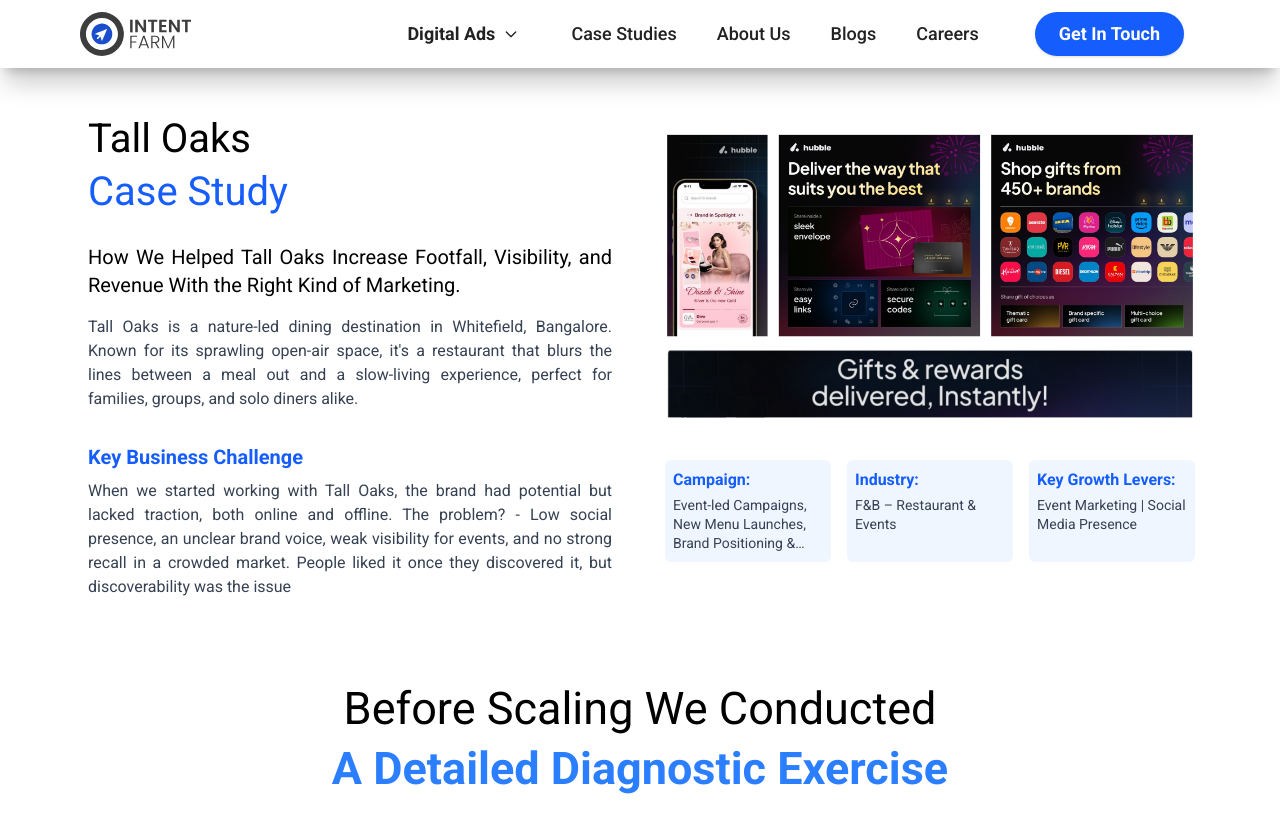
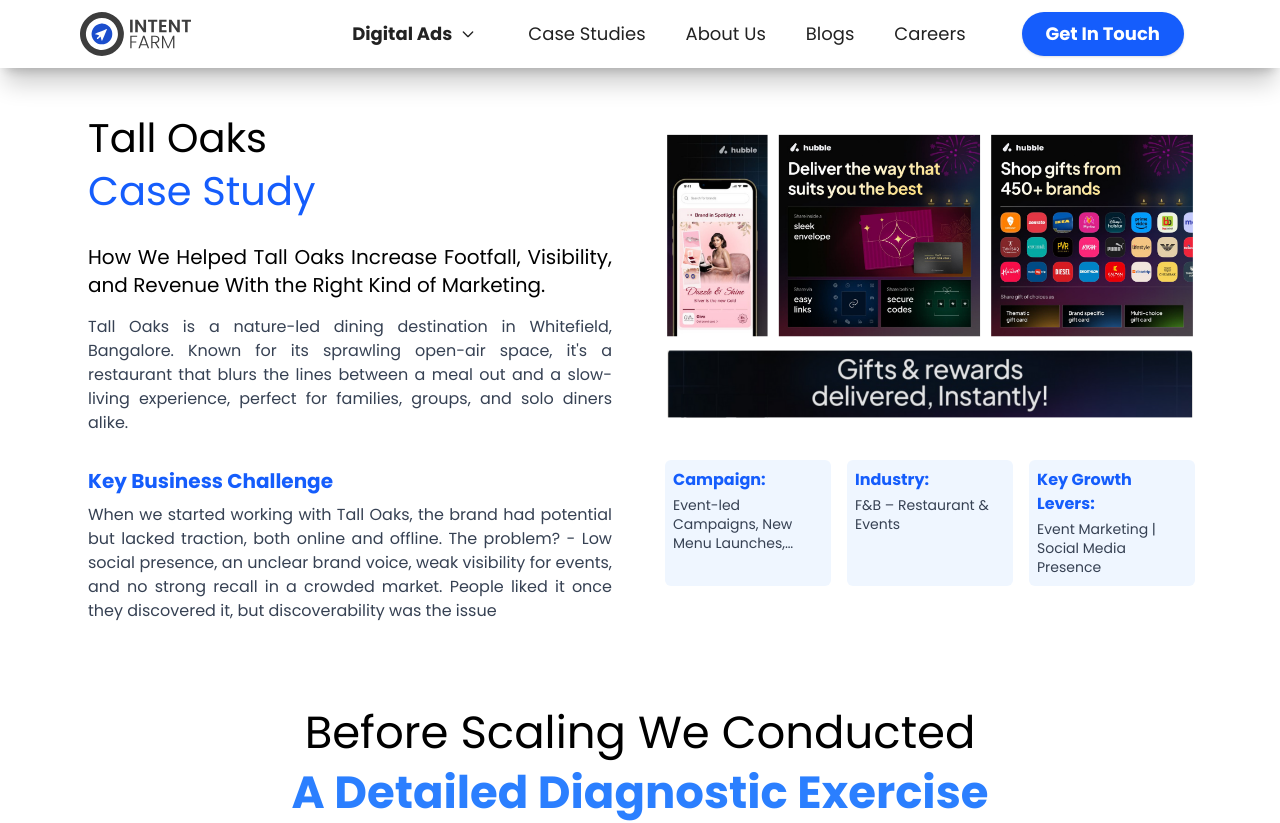
Before and after one commit to k20manish/intentfarm, a React (Vite) app: page / in a window 1280 px wide. Shown: the top 823 px of the page. Built offline with nearby package versions, Linux system fonts and the light colour scheme; a web font is replaced by a local one.

Commit message:
chnage in the font

```diff
--- a/src/component/BodySection.jsx
+++ b/src/component/BodySection.jsx
@@ -16,7 +16,9 @@
 } from "lucide-react";
 
 import { motion } from "framer-motion";
-import "@fontsource/roboto/400.css";
+
+import "@fontsource/poppins/400.css";
+import "@fontsource/poppins/700.css";
 import { useState } from "react";
 
 function BodySection() {
--- a/src/index.css
+++ b/src/index.css
@@ -1,7 +1,8 @@
  @import "tailwindcss";
- body {
-  font-family: 'Inter', sans-serif;
-  font-family: 'Roboto', sans-serif;
+
+
+body {
+  font-family: 'Poppins', sans-serif;
 }
 .perspective {
   perspective: 1000px;
--- a/tailwind.config.js
+++ b/tailwind.config.js
@@ -6,10 +6,10 @@
   ],
   theme: {
     extend: {
-      fontFamily: {
-        inter: ['Inter', 'sans-serif'],
-        roboto: ['Roboto', 'sans-serif'],
-      },
+      // fontFamily: {
+      //   inter: ['Inter', 'sans-serif'],
+      //   roboto: ['Roboto', 'sans-serif'],
+      // },
     },
   },
   plugins: [],
```
